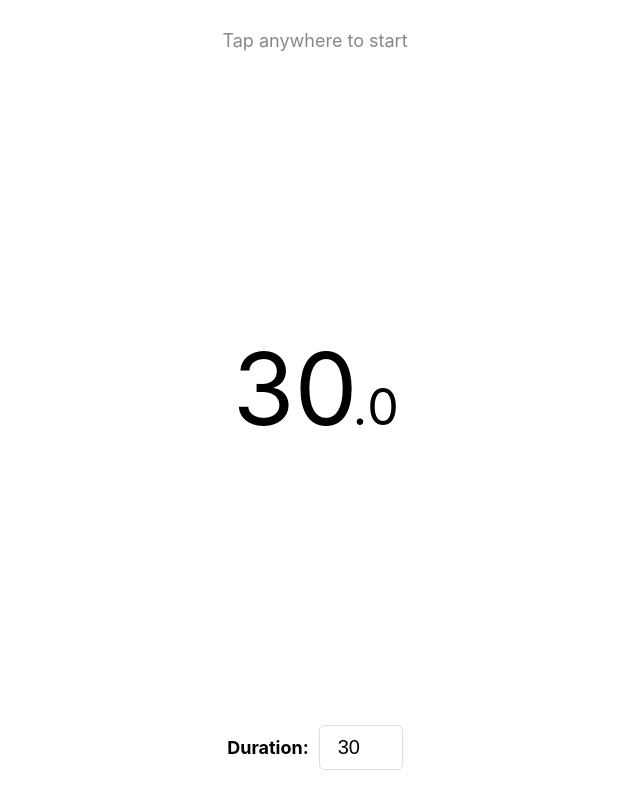
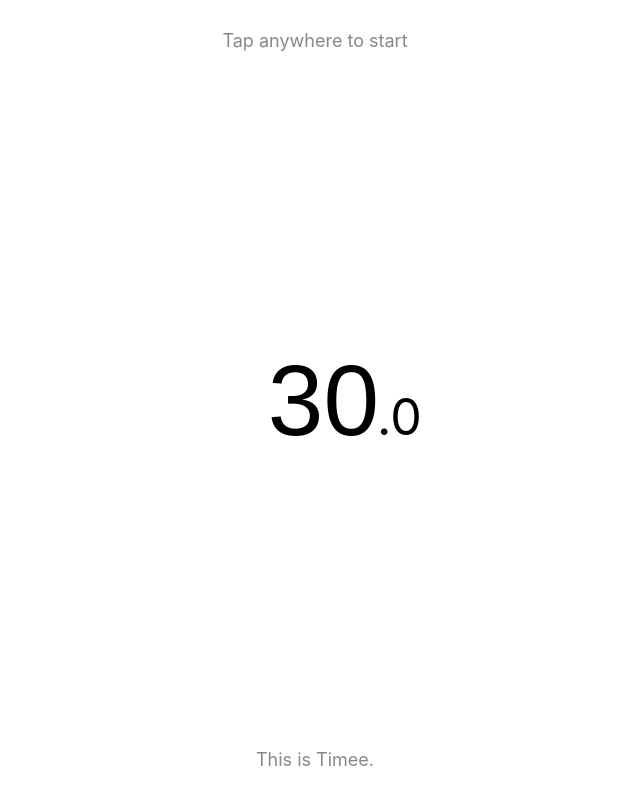
Before and after one commit to pereznieto/timee, a React (Create React App) app: page / in a window 1280 px wide. Shown: the whole page, without its empty margins (325-965 px from the left). Built offline with nearby package versions, Linux system fonts and the light colour scheme.

Commit message:
Make Timer seconds the duration input

```diff
--- a/src/components/Timer/Timer.module.scss
+++ b/src/components/Timer/Timer.module.scss
@@ -27,6 +27,7 @@
   height: 100%;
   display: flex;
   flex-direction: column;
+  align-items: center;
   justify-content: space-between;
 }
 
@@ -39,44 +40,49 @@
   user-select: none;
 }
 
-.seconds {
-  display: inline-block;
-  width: 120px;
+.secondsInput {
+  width: 140px;
+  padding: 10px 0 10px 18px;
   font-size: 100px;
   text-align: right;
-}
+  background-color: transparent;
+  border-radius: 15px;
+  border: 3px solid transparent;
+  box-shadow: none;
+  cursor: default;
+  transition: all 0.3s ease-in-out;
 
-.point {
-  font-size: 50px;
+  &:hover,
+  &:focus {
+    background-color: rgba(255, 255, 255, 0.5);
+    border-color: rgba(52, 152, 219, 0.3);
+
+    & + .decimals {
+      opacity: 0.5;
+    }
+  }
+
+  &:focus {
+    outline: none;
+    border-color: rgb(52, 152, 219);
+
+    & + .decimals {
+      opacity: 0;
+    }
+  }
 }
 
 .decimals {
   display: inline-block;
-  width: 30px;
+  width: 45px;
+  margin-right: -45px;
+  transform: translateX(-20px);
   font-size: 50px;
   text-align: left;
-}
-
-.duration {
-  margin-bottom: 30px;
-  cursor: default;
   transition: all 0.3s ease-in-out;
 }
 
-.disabled {
-  opacity: 0;
+.footer {
+  margin-bottom: 30px;
+  color: #888;
 }
-
-.durationLabel {
-  font-weight: 700;
-  margin-right: 10px;
-}
-
-.durationInput {
-  padding: 10px 0 10px 18px;
-  font-size: 20px;
-  border-radius: 5px;
-  border: 1px solid #ddd;
-  box-shadow: none;
-  transition: all 0.3s ease-in-out;
-}
--- a/src/components/Timer/Timer.tsx
+++ b/src/components/Timer/Timer.tsx
@@ -74,33 +74,27 @@ const Timer = () => {
       <div className={styles.timer}>
         <div className={styles.helperText}>{getHelperText()}</div>
         <div className={styles.numberWrapper}>
-          <span className={styles.seconds}>{padZero(seconds)}</span>
-          <span className={styles.point}>.</span>
-          <span className={styles.decimals}>{decimals}</span>
-        </div>
-        <div
-          className={clsx(styles.duration, isRunning && styles.disabled)}
-          onClick={(event) => {
-            event.stopPropagation()
-          }}
-        >
-          <label className={styles.durationLabel} htmlFor="duration">
-            Duration:
-          </label>
           <input
-            className={styles.durationInput}
+            className={styles.secondsInput}
+            title="Edit duration"
+            aria-label="Duration"
+            name="duration"
             type="number"
-            id="duration"
-            name="duration"
             min="0"
             max="99"
-            disabled={isRunning}
-            value={splitSeconds(duration)[0]}
+            value={padZero(seconds)}
             onChange={({ target: { value } }) => {
               setDuration(Number(value) * 1000)
             }}
+            onClick={(event) => {
+              if (!isRunning) {
+                event.stopPropagation()
+              }
+            }}
           />
+          <span className={styles.decimals}>.{decimals}</span>
         </div>
+        <div className={styles.footer}>This is Timee.</div>
       </div>
     </div>
   )
```
